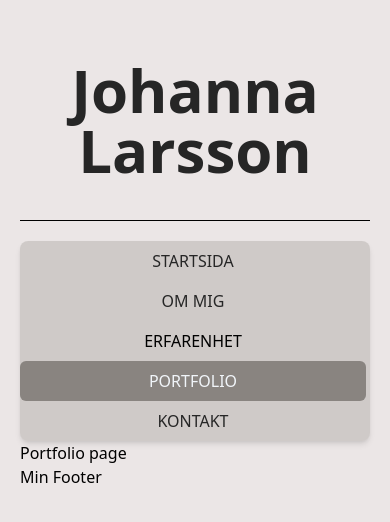
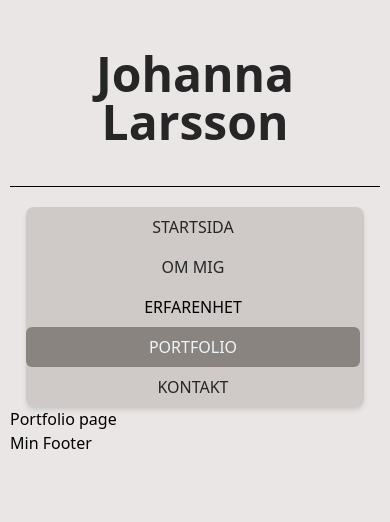
Before and after one commit to johannaskl/MyJourney, a React (Vite) app: page /MyJourney/portfolio in a window 390 px wide. Shown: the top 522 px of the page. Built offline with nearby package versions, Linux system fonts and the light colour scheme.

Commit message:
Update nav

```diff
--- a/src/App.css
+++ b/src/App.css
@@ -1,5 +1,5 @@
 
 html {
     background: #ebe6e6;
-    margin: 20px;
+    margin: 10px;
 }
--- a/src/components/Layout/Layout.jsx
+++ b/src/components/Layout/Layout.jsx
@@ -1,4 +1,5 @@
 import { Link, Outlet, useLocation } from "react-router";
+
 const Layout = () => {
   const location = useLocation();
 
@@ -8,35 +9,35 @@ const Layout = () => {
     <>
       <header className="text-center mt-10">
         <Link to="/">
-          <h1 className="text-6xl md:text-7xl text-neutral-800 font-semibold mb-10">Johanna Larsson</h1>
+          <h1 className="text-5xl sm:text-6xl md:text-7xl text-neutral-800 font-semibold mb-10">Johanna Larsson</h1>
           <hr className="md:max-w-5xl mx-auto my-5" />
         </Link>
 
         {/* Navigering */}
-        <div className="md:w-fit mx-auto">
+        <div className="mx-auto px-4 sm:px-6 md:max-w-5xl w-full">
           <ul className="bg-stone-400/40 mt-3 flex flex-col sm:flex-row shadow-md rounded-lg">
-            <li className={`mr-1 p-2 rounded-md md:w-48 ${isActive("/") ? "bg-stone-700/50 text-slate-100" : "text-neutral-800 hover:bg-stone-700 hover:text-slate-100"}`}>
+            <li className={`mr-1 p-2 rounded-md sm:w-48 ${isActive("/") ? "bg-stone-700/50 text-slate-100" : "text-neutral-800 hover:bg-stone-700 hover:text-slate-100"}`}>
               <Link to="/">STARTSIDA</Link>
             </li>
-            <li className={`mr-1 p-2 rounded-md md:w-48 ${isActive("/about") ? "bg-stone-700/50 text-slate-100" : "text-neutral-800 hover:bg-stone-700 hover:text-slate-100"}`}>
+            <li className={`mr-1 p-2 rounded-md sm:w-48 ${isActive("/about") ? "bg-stone-700/50 text-slate-100" : "text-neutral-800 hover:bg-stone-700 hover:text-slate-100"}`}>
               <Link to="/about">OM MIG</Link>
             </li>
             {/* Dropdown för erfarenhet */}
-            <li className="relative group mr-1 p-2 rounded-md md:w-48 hover:bg-stone-700 hover:text-slate-100">
+            <li className="relative group mr-1 p-2 rounded-md sm:w-48 hover:bg-stone-700 hover:text-slate-100">
               <Link to="#">ERFARENHET</Link>
               <ul className="absolute hidden group-hover:block bg-stone-400/40 mt-1 shadow-lg rounded-lg">
-                <li className={`p-2 rounded-md md:w-48 ${isActive("/education") ? "bg-stone-700/50 text-slate-100" : "text-neutral-800 hover:bg-stone-700 hover:text-slate-100"}`}>
+                <li className={`p-2 rounded-md sm:w-48 ${isActive("/education") ? "bg-stone-700/50 text-slate-100" : "text-neutral-800 hover:bg-stone-700 hover:text-slate-100"}`}>
                   <Link to="/education">UTBILDNING</Link>
                 </li>
-                <li className={`p-2 rounded-md md:w-48 ${isActive("/experience") ? "bg-stone-700/50 text-slate-100" : "text-neutral-800 hover:bg-stone-700 hover:text-slate-100"}`}>
+                <li className={`p-2 rounded-md sm:w-48 ${isActive("/experience") ? "bg-stone-700/50 text-slate-100" : "text-neutral-800 hover:bg-stone-700 hover:text-slate-100"}`}>
                   <Link to="/experience">YRKESBAKGRUND</Link>
                 </li>
               </ul>
             </li>
-            <li className={`mr-1 p-2 rounded-md md:w-48 ${isActive("/portfolio") ? "bg-stone-700/50 text-slate-100" : "text-neutral-800 hover:bg-stone-700 hover:text-slate-100"}`}>
+            <li className={`mr-1 p-2 rounded-md sm:w-48 ${isActive("/portfolio") ? "bg-stone-700/50 text-slate-100" : "text-neutral-800 hover:bg-stone-700 hover:text-slate-100"}`}>
               <Link to="/portfolio">PORTFOLIO</Link>
             </li>
-            <li className={`mr-1 p-2 rounded-md md:w-48 ${isActive("/contact") ? "bg-stone-700/50 text-slate-100" : "text-neutral-800 hover:bg-stone-700 hover:text-slate-100"}`}>
+            <li className={`mr-1 p-2 rounded-md sm:w-48 ${isActive("/contact") ? "bg-stone-700/50 text-slate-100" : "text-neutral-800 hover:bg-stone-700 hover:text-slate-100"}`}>
               <Link to="/contact">KONTAKT</Link>
             </li>
           </ul>
```
